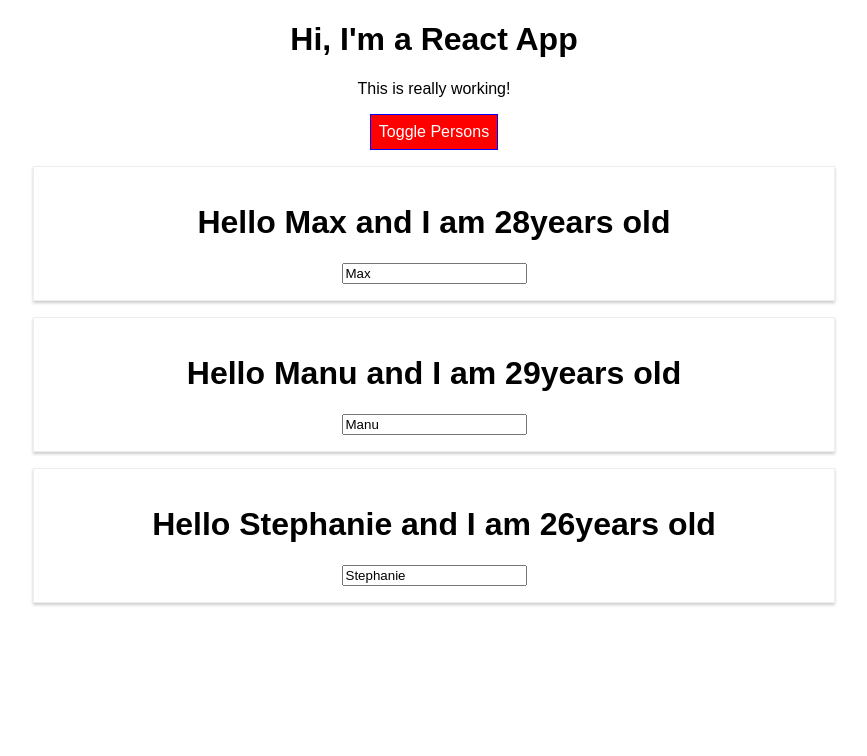
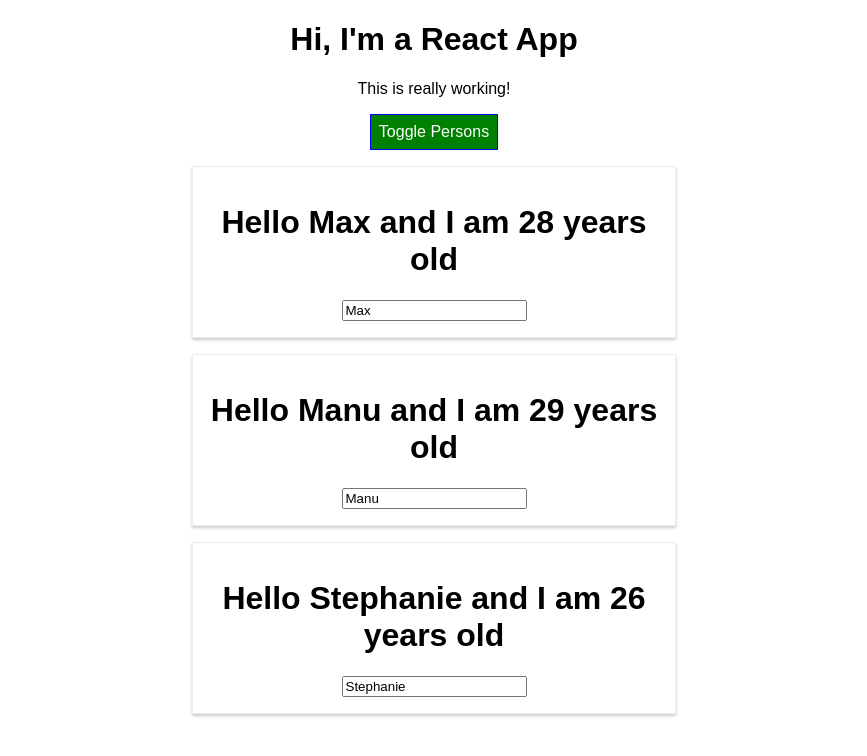
Before and after one commit to waspryo/incl-redux, a React (Create React App) app: page / in a window 1280 px wide. Both pictures are taken after a click on the button "Toggle Persons". Shown: the top 756 px of the page, without its empty margins (206-1073 px from the left). Built offline with nearby package versions, Linux system fonts and the light colour scheme.

Commit message:
Styled Components & Dynamic Styles

```diff
--- a/package.json
+++ b/package.json
@@ -6,7 +6,8 @@
     "radium": "^0.26.0",
     "react": "^16.13.1",
     "react-dom": "^16.13.1",
-    "react-scripts": "1.1.5"
+    "react-scripts": "1.1.5",
+    "styled-components": "^5.1.1"
   },
   "scripts": {
     "start": "react-scripts start",
--- a/src/App.js
+++ b/src/App.js
@@ -1,7 +1,21 @@
 import React, { Component } from 'react';
+import styled from 'styled-components';
 import './App.css';
-import Radium  from 'radium';
 import Person from './Person/Person';
+
+const StyledButton = styled.button`
+      background-color: green;
+      color: white;
+      font: inherit;
+      border: 1px solid blue;
+      padding: 8px;
+      cursor: pointer;
+
+      &:hover {
+        background-color: lightgreen;
+        color: black;
+      }
+`
 
 class App extends Component {
   state = {
@@ -49,18 +63,6 @@
 
 
   render() {
-    const style = {
-      backgroundColor: 'green',
-      color: 'white',
-      font: 'inherit',
-      border: '1px solid blue',
-      padding: '8px',
-      cursor: 'pointer',
-      ':hover': {
-        backgroundColor: 'lightgreen',
-        color: 'black'
-      }
-    }
 
     let persons = null;
 
@@ -78,11 +80,11 @@
           })}
         </div>
       );
-      style.backgroundColor = 'red'
-      style[':hover'] = {
-        backgroundColor: 'salmon',
-        color: 'black'
-      }
+      // style.backgroundColor = 'red'
+      // style[':hover'] = {
+      //   backgroundColor: 'salmon',
+      //   color: 'black'
+      // }
     }
 
     const classes = [];
@@ -97,9 +99,8 @@
       <div className="App">
         <h1>Hi, I'm a React App</h1>
         <p className={classes.join(' ')}>This is really working!</p>
-        <button
-          style={style}
-          onClick={this.togglePersonsHandler}>Toggle Persons</button>
+        <StyledButton
+          onClick={this.togglePersonsHandler}>Toggle Persons</StyledButton>
         {persons}
       </div>
     );
@@ -107,7 +108,7 @@
   }
 }
 
-export default Radium(App);
+export default App;
 
 // import React, { Component } from 'react';
 // import './App.css';
--- a/src/Person/Person.js
+++ b/src/Person/Person.js
@@ -1,15 +1,34 @@
 import React from 'react';
-import Radium from 'radium'
-import './Person.css';
+import styled from 'styled-components'
+// import './Person.css';
+
+const Styled = styled.div`
+      width: 60%;
+      margin: 16px auto;
+      border: 1px solid #eee;
+      box-shadow: 0 2px 3px #ccc;
+      padding: 16px;
+      text-align: center;
+
+      @media (min-width: 500px){
+        width: 450px
+      }
+      `
 
 const person = (props) => {
+  const style = {
+    '@media(min-width: 500px)': {
+      width: '450px'
+    }
+  }
   return (
-    <div className="Person">
-      <h1 onClick={props.click}>Hello {props.name} and I am {props.age}years old</h1>
+    // <div className="Person" style={style}>
+    <Styled>
+      <h1 onClick={props.click} > Hello {props.name} and I am {props.age} years old</h1 >
       <p>{props.children}</p>
       <input type="text" onChange={props.changed} value={props.name} />
-    </div>
+    </Styled>
   )
 }
 
-export default Radium(person);
+export default person;
```
Also changed, not shown: 1 other file (tests, documents, lock files or other folders).
